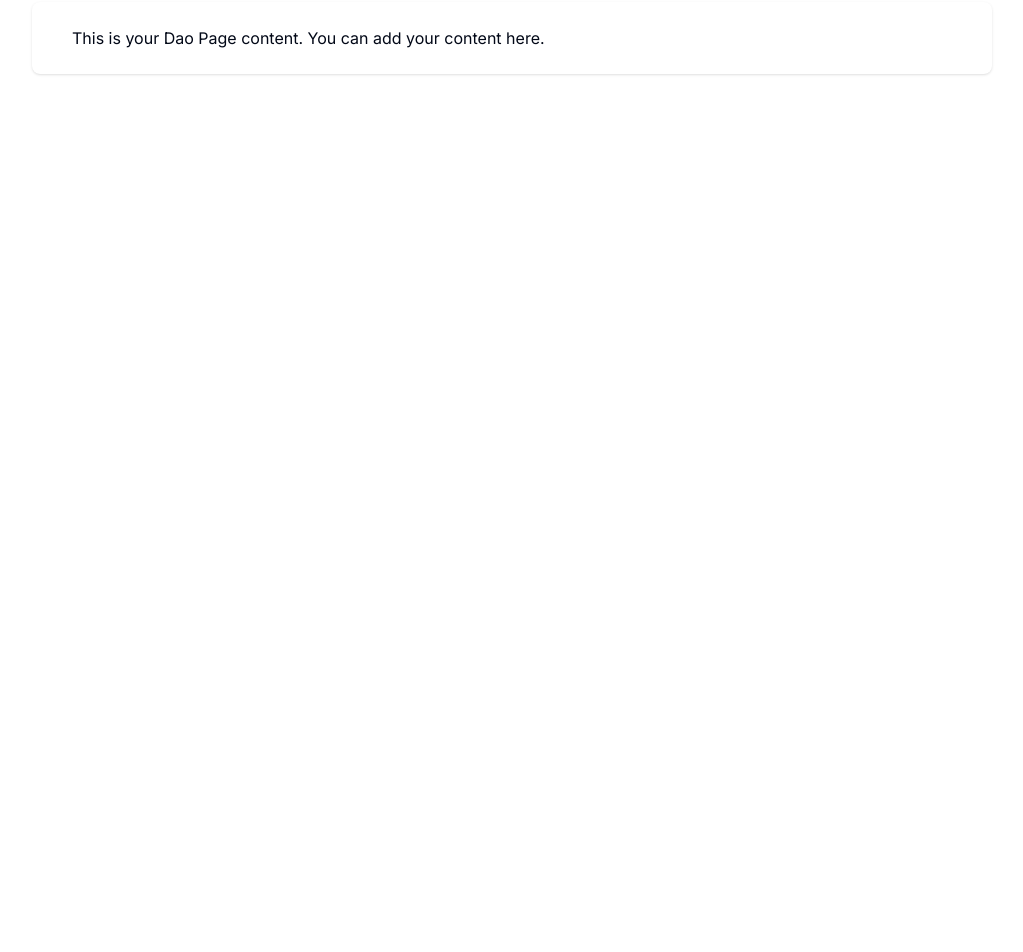
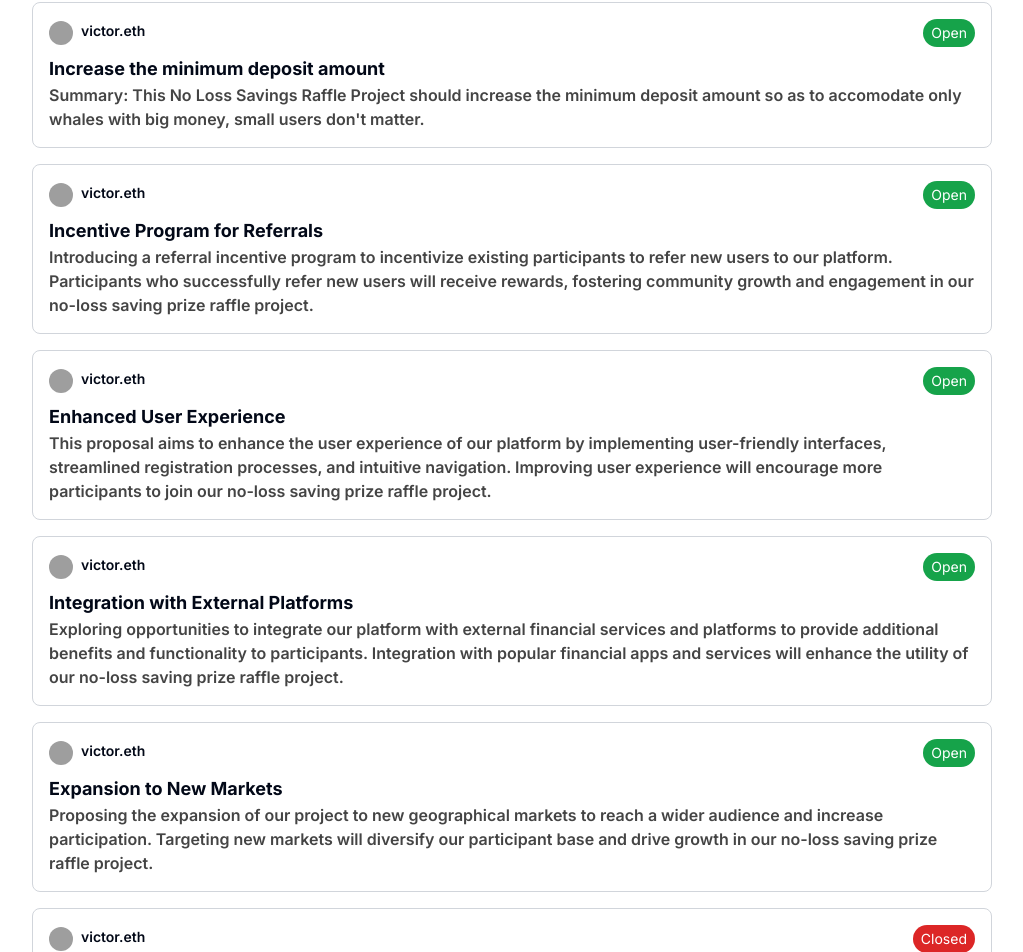
Before and after one commit to No-Loss-Prize-Savings-DAO/No-loss-savings-FE-BlockMagic, a Next.js app: page /dao in a window 1280 px wide. Shown: the part 230-1182 px from the top of the page, without its empty margins (128-1151 px from the left). Before the commit the page ends 800 px from the top, so only its background shows below. Built offline with nearby package versions, Linux system fonts and the light colour scheme; grey boxes are pictures that could not be loaded.

Commit message:
populate proposal list

```diff
--- a/package.json
+++ b/package.json
@@ -9,6 +9,7 @@
     "lint": "next lint"
   },
   "dependencies": {
+    "@radix-ui/react-dialog": "^1.0.5",
     "@radix-ui/react-slot": "^1.0.2",
     "class-variance-authority": "^0.7.0",
     "clsx": "^2.1.0",
--- /dev/null
+++ b/src/app/dao/create-proposal-dialog.jsx
@@ -0,0 +1,22 @@
+import {
+    Dialog,
+    DialogContent,
+    DialogDescription,
+    DialogHeader,
+    DialogTitle,
+    DialogTrigger,
+  } from "@/components/dao/ui/dialog"
+
+
+  <Dialog>
+  <DialogTrigger>Open</DialogTrigger>
+  <DialogContent>
+    <DialogHeader>
+      <DialogTitle>Are you absolutely sure?</DialogTitle>
+      <DialogDescription>
+        This action cannot be undone. This will permanently delete your account
+        and remove your data from our servers.
+      </DialogDescription>
+    </DialogHeader>
+  </DialogContent>
+</Dialog>
--- a/src/app/dao/page.jsx
+++ b/src/app/dao/page.jsx
@@ -1,5 +1,6 @@
 import { Button } from "@/components/dao/ui/button"
 import { SearchBar } from "@/components/dao/search-bar"
+import { ProposalCard } from "@/components/dao/proposal-card"
 
 export default function DaoPage() {
   return (
@@ -26,16 +27,76 @@
           <Button variant="outline" className="rounded-full">Create new proposal</Button>
         </div>
 
+{/* Proposal list */}
         <div className="max-w-7xl mx-auto px-4 py-6 sm:px-6 lg:px-8">
-          <div className="bg-white overflow-hidden shadow sm:rounded-lg">
-            <div className="p-6">
-              {/* Padded Container */}
-              <div className="container mx-auto px-4">
-                {/* Your content here */}
-                <p>This is your Dao Page content. You can add your content here.</p>
-              </div>
+
+
+            <div className="grid gap-4">
+                <ProposalCard
+                iconUrl="https://cdn.stamp.fyi/avatar/eth:0x28dF6625EF078Dc816423AE27830733Ee0aDd3da?s=40"
+              name="victor.eth"
+              status="Open"
+              title="Increase the minimum deposit amount"
+              description="Summary: This No Loss Savings Raffle Project should increase the minimum deposit amount so as to accomodate only whales with big money, small users don't matter."
+              onClick=''
+              />
+
+              <ProposalCard
+                iconUrl="https://cdn.stamp.fyi/avatar/eth:0x28dF6625EF078Dc816423AE27830733Ee0aDd3da?s=40"
+              name="victor.eth"
+              status="Open"
+              title="Incentive Program for Referrals"
+              description="Introducing a referral incentive program to incentivize existing participants to refer new users to our platform. Participants who successfully refer new users will receive rewards, fostering community growth and engagement in our no-loss saving prize raffle project."
+              onClick=''
+              />
+
+<ProposalCard
+                iconUrl="https://cdn.stamp.fyi/avatar/eth:0x28dF6625EF078Dc816423AE27830733Ee0aDd3da?s=40"
+              name="victor.eth"
+              status="Open"
+              title="Enhanced User Experience"
+              description="This proposal aims to enhance the user experience of our platform by implementing user-friendly interfaces, streamlined registration processes, and intuitive navigation. Improving user experience will encourage more participants to join our no-loss saving prize raffle project."
+              onClick=''
+              />
+
+<ProposalCard
+                iconUrl="https://cdn.stamp.fyi/avatar/eth:0x28dF6625EF078Dc816423AE27830733Ee0aDd3da?s=40"
+              name="victor.eth"
+              status="Open"
+              title="Integration with External Platforms"
+              description="Exploring opportunities to integrate our platform with external financial services and platforms to provide additional benefits and functionality to participants. Integration with popular financial apps and services will enhance the utility of our no-loss saving prize raffle project."
+              onClick=''
+              />
+
+<ProposalCard
+                iconUrl="https://cdn.stamp.fyi/avatar/eth:0x28dF6625EF078Dc816423AE27830733Ee0aDd3da?s=40"
+              name="victor.eth"
+              status="Open"
+              title="Expansion to New Markets"
+              description="Proposing the expansion of our project to new geographical markets to reach a wider audience and increase participation. Targeting new markets will diversify our participant base and drive growth in our no-loss saving prize raffle project."
+              onClick=''
+              />
+
+<ProposalCard
+                iconUrl="https://cdn.stamp.fyi/avatar/eth:0x28dF6625EF078Dc816423AE27830733Ee0aDd3da?s=40"
+              name="victor.eth"
+              status="Closed"
+              title="Governance Framework Enhancement"
+              description="Background: Enhancing the governance framework of our DAO to improve decision-making processes, transparency, and accountability. A robust governance framework will ensure the effective management and evolution of our no-loss saving prize raffle project."
+              onClick=''
+              />
+
+<ProposalCard
+                iconUrl="https://cdn.stamp.fyi/avatar/eth:0x28dF6625EF078Dc816423AE27830733Ee0aDd3da?s=40"
+              name="victor.eth"
+              status="Closed"
+              title="Smart Contract Audit and Security"
+              description="Establishing a research and development fund to support the exploration of innovative features, technologies, and methodologies for our platform. Investing in research and development will drive continuous improvement and innovation in our no-loss saving prize raffle project."
+              onClick=''
+              />
+
             </div>
-          </div>
+
         </div>
       </main>
     </div>
--- /dev/null
+++ b/src/components/dao/proposal-card.jsx
@@ -0,0 +1,29 @@
+import React from 'react';
+
+export default function ProposalCard({ name, status, title, description, onClick, iconUrl  })  {
+  return (
+    <div
+      className="bg-white border border-gray-300 rounded-lg p-4 cursor-pointer hover:shadow-md"
+      onClick={onClick}
+    >
+        <div className="flex justify-between items-center">
+          <div className='flex'>
+          <div className="mr-2 overflow-hidden rounded-full">
+            <img src={iconUrl} alt="Default Icon" className="w-6 h-6 object-cover" />
+          </div>
+          <span className="font-semibold text-sm">{name}</span>
+          </div>
+
+          <span className={`inline-block text-sm rounded-full py-1 px-2 ${status === 'Open' ? 'bg-green-600 text-white' : 'bg-red-600 text-white'}`}>
+            {status}
+          </span>
+        </div>
+      <div className="mt-2">
+        <h3 className="text-lg font-bold">{title}</h3>
+        <p className="text-base font-semibold text-[#444444]">{description}</p>
+      </div>
+    </div>
+  );
+};
+
+export {ProposalCard};
--- /dev/null
+++ b/src/components/dao/ui/dialog.jsx
@@ -0,0 +1,96 @@
+"use client"
+
+import * as React from "react"
+import * as DialogPrimitive from "@radix-ui/react-dialog"
+import { X } from "lucide-react"
+
+import { cn } from "@/lib/utils"
+
+const Dialog = DialogPrimitive.Root
+
+const DialogTrigger = DialogPrimitive.Trigger
+
+const DialogPortal = DialogPrimitive.Portal
+
+const DialogClose = DialogPrimitive.Close
+
+const DialogOverlay = React.forwardRef(({ className, ...props }, ref) => (
+  <DialogPrimitive.Overlay
+    ref={ref}
+    className={cn(
+      "fixed inset-0 z-50 bg-black/80  data-[state=open]:animate-in data-[state=closed]:animate-out data-[state=closed]:fade-out-0 data-[state=open]:fade-in-0",
+      className
+    )}
+    {...props} />
+))
+DialogOverlay.displayName = DialogPrimitive.Overlay.displayName
+
+const DialogContent = React.forwardRef(({ className, children, ...props }, ref) => (
+  <DialogPortal>
+    <DialogOverlay />
+    <DialogPrimitive.Content
+      ref={ref}
+      className={cn(
+        "fixed left-[50%] top-[50%] z-50 grid w-full max-w-lg translate-x-[-50%] translate-y-[-50%] gap-4 border bg-background p-6 shadow-lg duration-200 data-[state=open]:animate-in data-[state=closed]:animate-out data-[state=closed]:fade-out-0 data-[state=open]:fade-in-0 data-[state=closed]:zoom-out-95 data-[state=open]:zoom-in-95 data-[state=closed]:slide-out-to-left-1/2 data-[state=closed]:slide-out-to-top-[48%] data-[state=open]:slide-in-from-left-1/2 data-[state=open]:slide-in-from-top-[48%] sm:rounded-lg",
+        className
+      )}
+      {...props}>
+      {children}
+      <DialogPrimitive.Close
+        className="absolute right-4 top-4 rounded-sm opacity-70 ring-offset-background transition-opacity hover:opacity-100 focus:outline-none focus:ring-2 focus:ring-ring focus:ring-offset-2 disabled:pointer-events-none data-[state=open]:bg-accent data-[state=open]:text-muted-foreground">
+        <X className="h-4 w-4" />
+        <span className="sr-only">Close</span>
+      </DialogPrimitive.Close>
+    </DialogPrimitive.Content>
+  </DialogPortal>
+))
+DialogContent.displayName = DialogPrimitive.Content.displayName
+
+const DialogHeader = ({
+  className,
+  ...props
+}) => (
+  <div
+    className={cn("flex flex-col space-y-1.5 text-center sm:text-left", className)}
+    {...props} />
+)
+DialogHeader.displayName = "DialogHeader"
+
+const DialogFooter = ({
+  className,
+  ...props
+}) => (
+  <div
+    className={cn("flex flex-col-reverse sm:flex-row sm:justify-end sm:space-x-2", className)}
+    {...props} />
+)
+DialogFooter.displayName = "DialogFooter"
+
+const DialogTitle = React.forwardRef(({ className, ...props }, ref) => (
+  <DialogPrimitive.Title
+    ref={ref}
+    className={cn("text-lg font-semibold leading-none tracking-tight", className)}
+    {...props} />
+))
+DialogTitle.displayName = DialogPrimitive.Title.displayName
+
+const DialogDescription = React.forwardRef(({ className, ...props }, ref) => (
+  <DialogPrimitive.Description
+    ref={ref}
+    className={cn("text-sm text-muted-foreground", className)}
+    {...props} />
+))
+DialogDescription.displayName = DialogPrimitive.Description.displayName
+
+export {
+  Dialog,
+  DialogPortal,
+  DialogOverlay,
+  DialogClose,
+  DialogTrigger,
+  DialogContent,
+  DialogHeader,
+  DialogFooter,
+  DialogTitle,
+  DialogDescription,
+}
```
Also changed, not shown: 1 other file (tests, documents, lock files or other folders).
